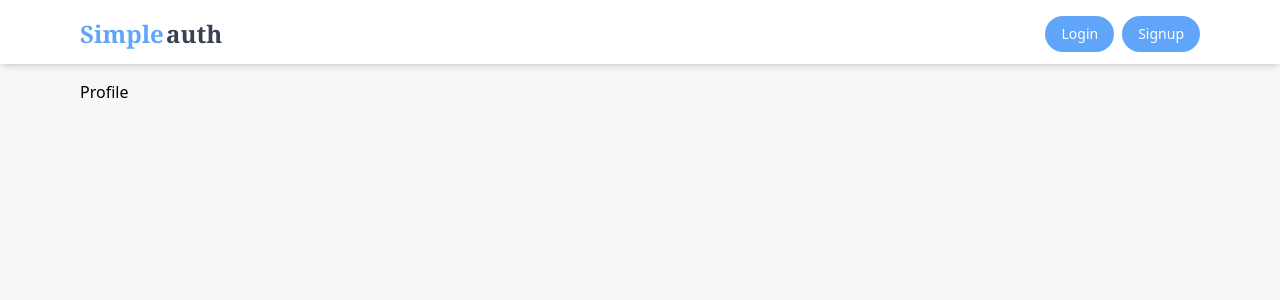
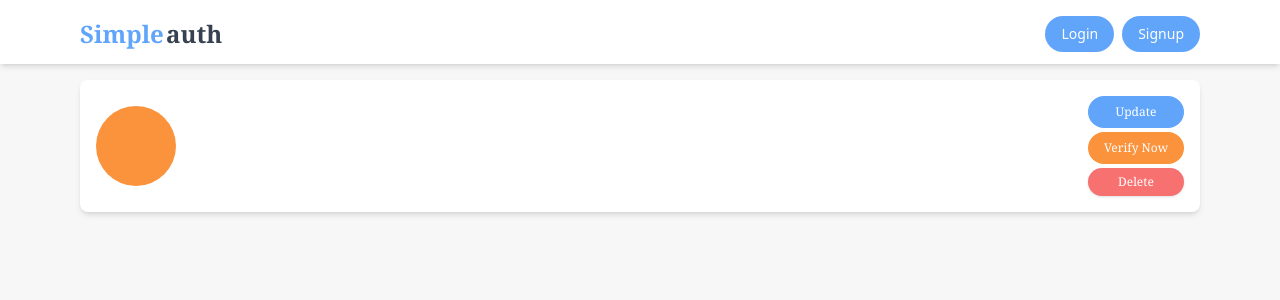
Before and after one commit to AungMyoAye101/AUTH-MERN, a React (Vite) app in the folder client/: page /user/1 in a window 1280 px wide. Shown: the top 300 px of the page. Built offline with nearby package versions, Linux system fonts and the light colour scheme; no server answers.

Commit message:
feat: remove OtpVerify page; update routing in App and NavBar; enhance Profile page with delete account functionality and loading state in Button

```diff
--- a/client/src/App.tsx
+++ b/client/src/App.tsx
@@ -3,7 +3,6 @@ import { BrowserRouter, Route, Routes } from 'react-router-dom'
 import Home from './pages/Home'
 import Login from './pages/Login'
 import Signup from './pages/Signup'
-import OtpVerify from './pages/OtpVerify'
 import Dashboard from './pages/Dashboard'
 import Profile from './pages/Profile'
 import NavBar from './components/NavBar'
@@ -21,7 +20,6 @@ function App() {
           <Route path='/' element={<Home />} />
           <Route path='/login' element={<Login />} />
           <Route path='/signup' element={<Signup />} />
-          <Route path='/verify' element={<OtpVerify />} />
           <Route path='/user/:id' element={<Profile />} />
           <Route path='/dashboard' element={<Dashboard />} />
           <Route path='/account_verify' element={<AccountVerify />} />
--- a/client/src/components/NavBar.tsx
+++ b/client/src/components/NavBar.tsx
@@ -20,7 +20,7 @@ const NavBar = () => {
                             <Button onClick={logout} className="px-4 py-2 bg-blue-400 text-white  text-sm rounded-full ">Logout</Button>
                             <div className="relative">
 
-                                <Link to={`/profile/${id}`} className="cursor-pointer">  <div className="w-10 h-10 rounded-full bg-orange-400 flex justify-center items-center text-xl font-semibold text-blue-50 ">
+                                <Link to={`/user/${id}`} className="cursor-pointer">  <div className="w-10 h-10 rounded-full bg-orange-400 flex justify-center items-center text-xl font-semibold text-blue-50 ">
                                     {name[0]}
                                 </div></Link>
                                 {
--- a/client/src/components/ui/Button.tsx
+++ b/client/src/components/ui/Button.tsx
@@ -7,8 +7,9 @@ type buttonType = {
 }
 
 const Button = ({ children, onClick, className, type, loading }: buttonType) => {
+    const spinner = <div className="w-4 h-4 rounded-full border-2 border-white border-t-transparent bg-transparent animate-spin"></div>
     return (
-        <button type={type || "button"} disabled={loading} onClick={onClick} className={`px-4 py-1.5 bg-blue-400 text-white font-serif  rounded-full cursor-pointer shadow hover:shadow-md  ${className}`}>{children}</button>
+        <button type={type || "button"} disabled={loading} onClick={onClick} className={`px-4 py-1.5 bg-blue-400 text-white font-serif  rounded-full cursor-pointer shadow hover:shadow-md  text-sm ${className}`}>{loading ? spinner : children}</button>
     )
 }
 
--- a/client/src/index.css
+++ b/client/src/index.css
@@ -8,6 +8,6 @@ body {
 
 @layer base {
     .link_btn {
-        @apply text-blue-50 bg-blue-400 text-sm font-serif px-4 py-2 rounded-full
+        @apply text-white bg-blue-400 text-sm font-serif px-4 py-2 rounded-full flex justify-center items-center
     }
 }
--- a/client/src/pages/AccountVerify.tsx
+++ b/client/src/pages/AccountVerify.tsx
@@ -4,6 +4,7 @@ import FormController from '../components/ui/FormController'
 import { base_url } from './Signup'
 import { showToast } from '../context/ToastProvider'
 import Button from '../components/ui/Button'
+
 
 
 
@@ -18,6 +19,7 @@ const AccountVerify = () => {
     const [resendTimer, setResendTimer] = useState(RESEND_OTP)
     const [resend, setResend] = useState(false)
     const hasSentOTP = useRef(false)
+
 
     const handleChange = (e: React.ChangeEvent<HTMLInputElement>) => {
         const { name, value } = e.target
@@ -45,6 +47,7 @@ const AccountVerify = () => {
             setResendTimer(RESEND_OTP)
             setResend(false)
             showToast("success", resData.message)
+            // navigate('/') // Redirect after OTP verification
 
         } catch (error: any) {
             showToast("error", error.message)
--- a/client/src/pages/Dashboard.tsx
+++ b/client/src/pages/Dashboard.tsx
@@ -1,4 +1,3 @@
-import React from 'react'
 
 const Dashboard = () => {
     return (
--- a/client/src/pages/OtpVerify.tsx
+++ /dev/null
@@ -1,9 +0,0 @@
-import React from 'react'
-
-const OtpVerify = () => {
-    return (
-        <div>OtpVerify</div>
-    )
-}
-
-export default OtpVerify
--- a/client/src/pages/Profile.tsx
+++ b/client/src/pages/Profile.tsx
@@ -1,8 +1,61 @@
+import { Link, useNavigate } from "react-router-dom"
+import Button from "../components/ui/Button"
+import { useAuth } from "../context/AuthProvider"
+import { showToast } from "../context/ToastProvider"
+import { base_url } from "./Signup"
+import { useState } from "react"
 
 
 const Profile = () => {
+    const { id, name, email, isVerified } = useAuth()
+    const [loading, setLoading] = useState(false)
+    const navigate = useNavigate()
+    const deleteHandler = async () => {
+        setLoading(true)
+        try {
+            const res = await fetch(base_url + 'auth/delete_account', {
+                method: "DELETE",
+                headers: {
+                    "Content-type": "application/json"
+                }
+            })
+            const resData = await res.json()
+            if (!res.ok || resData.success === false) {
+                setLoading(false)
+                showToast('error', resData.message)
+                return
+            }
+            showToast('success', resData.message)
+            setLoading(false)
+            navigate('/')
+        } catch (error: any) {
+            console.log(error.message)
+            showToast('error', error.message)
+            setLoading(false)
+        }
+    }
     return (
-        <div>Profile</div>
+        <section>
+            <div className="p-4 bg-white shadow-md rounded-lg flex justify-between items-center" >
+
+                <div className="flex gap-4 items-center">
+                    <div className="w-20 h-20 rounded-full bg-orange-400 flex justify-center items-center text-2xl font-semibold text-blue-50 ">{name[0]}</div>
+                    <div className="flex flex-col ">
+                        <h1 className="font-serif text-xl font-semibold ">{name}</h1>
+                        <p className="text-sm text-neutral-700">{email}</p>
+                    </div>
+                </div>
+                <div className="flex flex-col gap-1">
+                    <Link to={`/update/${id}`} className=" link_btn text-xs ">Update</Link>
+                    {
+                        !isVerified && <Link to={'/account_verify'} className=" link_btn bg-orange-400 text-xs ">Verify Now</Link>
+                    }
+
+                    <Button loading={loading} onClick={deleteHandler} className="text-xs bg-red-400">Delete</Button>
+                </div>
+            </div>
+
+        </section>
     )
 }
 
```
